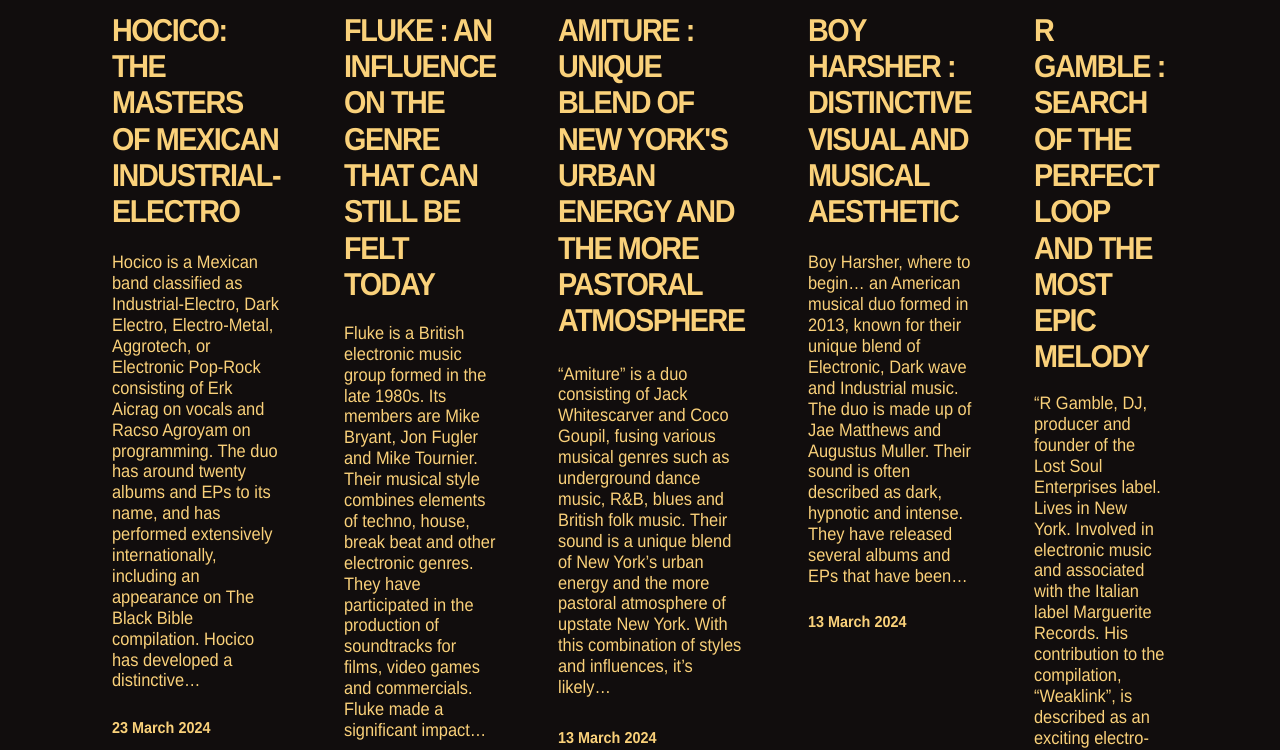
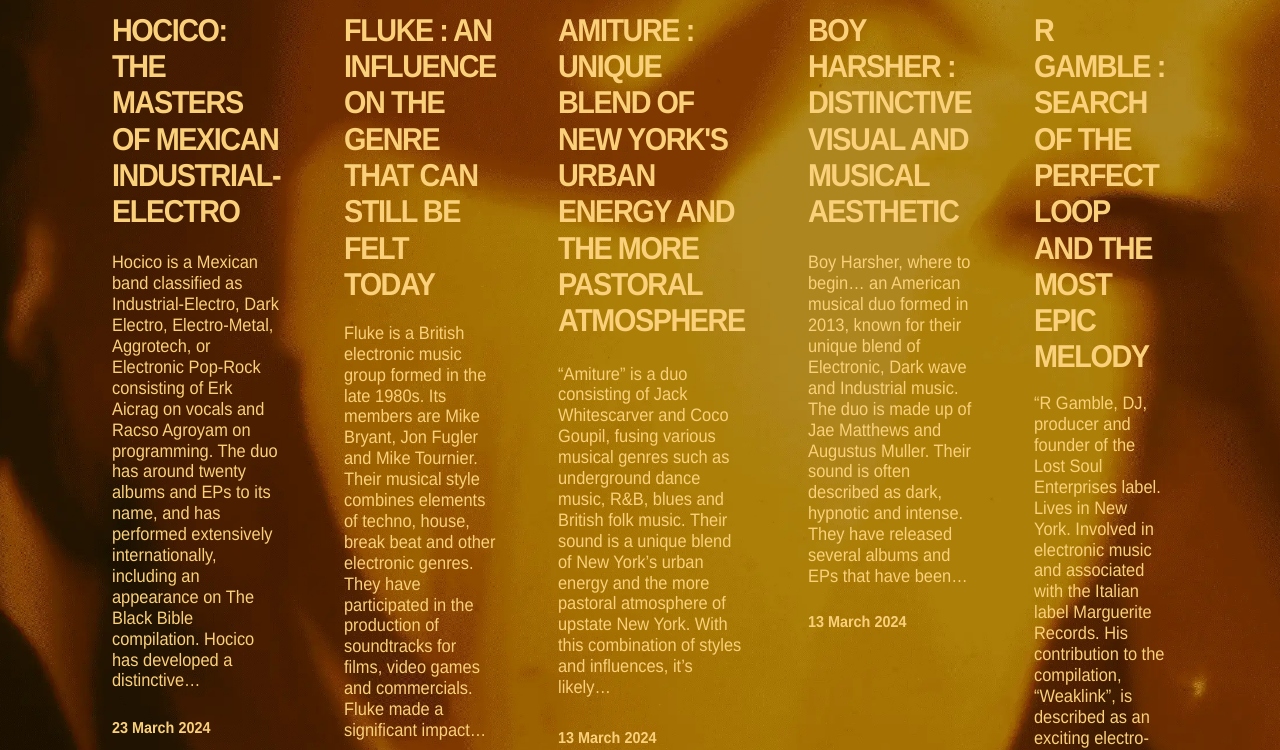
Before and after one commit to FredericTurb/trackID, a plain HTML site: page index.html in a window 1280 px wide. Shown: the part 460-1210 px from the top of the page. Drawn offline with Linux system fonts and the light colour scheme; files whose address does not match are found by name.

Commit message:
folder adjustment

```diff
--- a/css/styles.css
+++ b/css/styles.css
@@ -1,7 +1,7 @@
 body{
     height: 185vh;
     background-color: rgb(17, 13, 13);
-    background-image: url('./images/summertime_image.webp');
+    background-image: url('./../images/summertime_image.webp');
     background-size: cover;
     background-position: center;
     background-repeat: no-repeat;
```
